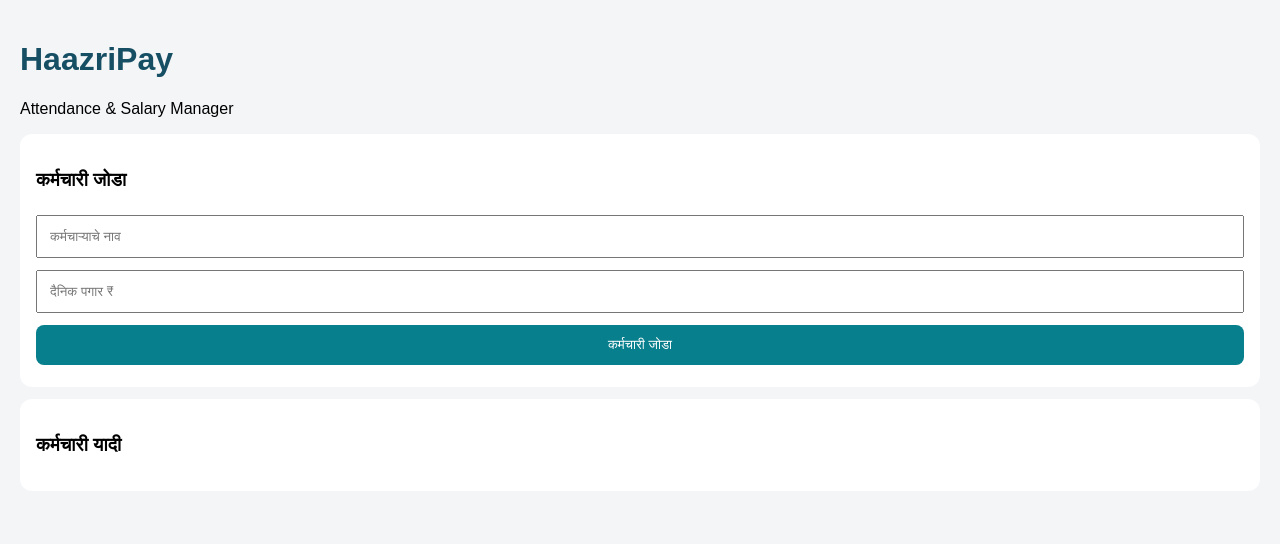
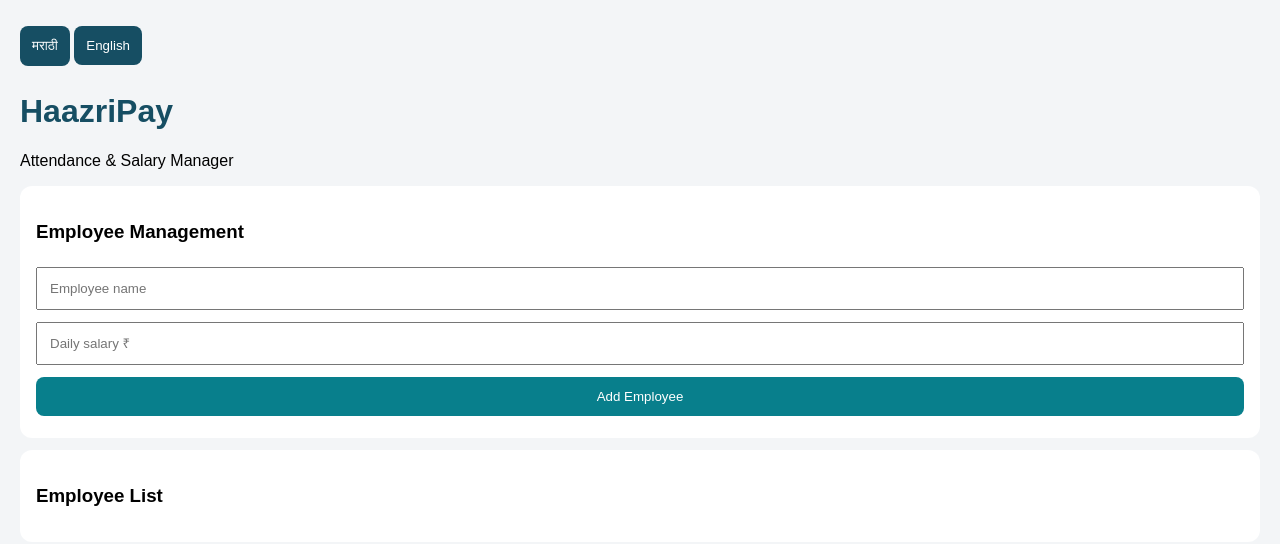
Before and after one commit to bhaleraosantosh667-sudo/Hajiripey, a website: page www/index.html in a window 1280 px wide. Drawn offline with Linux system fonts and the light colour scheme.

Commit message:
Update index.html

```diff
--- a/www/index.html
+++ b/www/index.html
@@ -1,6 +1,7 @@
+
 
 <!DOCTYPE html>
-<html lang="mr">
+<html lang="en">
 <head>
   <meta charset="UTF-8">
   <meta name="viewport" content="width=device-width, initial-scale=1">
@@ -11,31 +12,54 @@
     .card { background: white; padding: 16px; border-radius: 12px; margin: 12px 0; }
     input, button { box-sizing: border-box; width: 100%; padding: 12px; margin: 6px 0; }
     button { background: #087f8c; color: white; border: 0; border-radius: 8px; }
+    .lang { width: auto; background: #164e63; }
   </style>
 </head>
 <body>
-  <h1>HaazriPay</h1>
-  <p>Attendance & Salary Manager</p>
+  <button class="lang" onclick="setLang('mr')">मराठी</button>
+  <button class="lang" onclick="setLang('en')">English</button>
+  <h1 id="title">HaazriPay</h1>
+  <p id="subtitle">Attendance & Salary Manager</p>
+
   <div class="card">
-    <h3>कर्मचारी जोडा</h3>
-    <input id="name" placeholder="कर्मचाऱ्याचे नाव">
-    <input id="salary" type="number" placeholder="दैनिक पगार ₹">
-    <button onclick="addEmployee()">कर्मचारी जोडा</button>
+    <h3 id="heading">Employee Management</h3>
+    <input id="name" placeholder="Employee name">
+    <input id="salary" type="number" placeholder="Daily salary ₹">
+    <button id="add" onclick="addEmployee()">Add Employee</button>
   </div>
   <div class="card">
-    <h3>कर्मचारी यादी</h3>
+    <h3 id="listTitle">Employee List</h3>
     <ul id="employees"></ul>
   </div>
+
   <script>
+    let lang = 'en';
+    function setLang(value) {
+      lang = value;
+      document.documentElement.lang = lang;
+      document.getElementById('subtitle').textContent =
+        lang === 'mr' ? 'हजेरी आणि पगार व्यवस्थापन' : 'Attendance & Salary Manager';
+      document.getElementById('heading').textContent =
+        lang === 'mr' ? 'कर्मचारी व्यवस्थापन' : 'Employee Management';
+      document.getElementById('name').placeholder =
+        lang === 'mr' ? 'कर्मचाऱ्याचे नाव' : 'Employee name';
+      document.getElementById('salary').placeholder =
+        lang === 'mr' ? 'दैनिक पगार ₹' : 'Daily salary ₹';
+      document.getElementById('add').textContent =
+        lang === 'mr' ? 'कर्मचारी जोडा' : 'Add Employee';
+      document.getElementById('listTitle').textContent =
+        lang === 'mr' ? 'कर्मचारी यादी' : 'Employee List';
+    }
     function addEmployee() {
       const name = document.getElementById('name').value.trim();
       const salary = document.getElementById('salary').value;
       if (!name || salary === '' || Number(salary) < 0) {
-        alert('नाव आणि योग्य पगार भरा.');
+        alert(lang === 'mr' ? 'नाव आणि योग्य पगार भरा.' : 'Enter a name and valid salary.');
         return;
       }
       const li = document.createElement('li');
-      li.textContent = name + ' — ₹' + Number(salary) + ' प्रतिदिन';
+      li.textContent = name + ' — ₹' + Number(salary) +
+        (lang === 'mr' ? ' प्रतिदिन' : ' per day');
       document.getElementById('employees').appendChild(li);
       document.getElementById('name').value = '';
       document.getElementById('salary').value = '';
```
